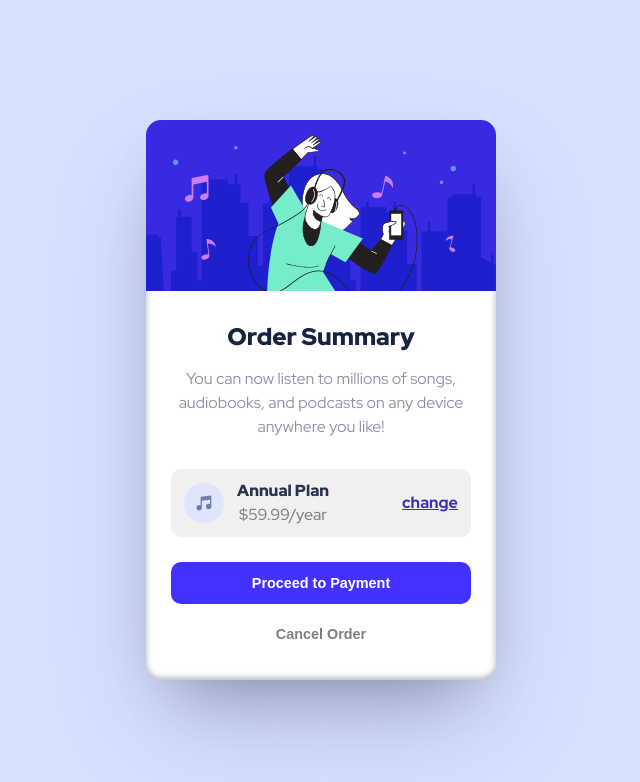
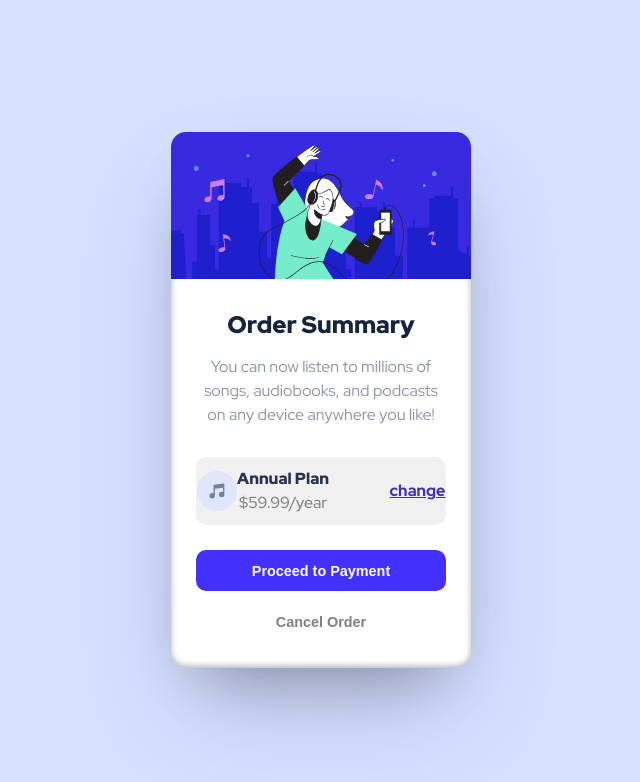
Before and after one commit to meet-gondaliya/Order-summary-component, a plain HTML site: page index.html in a window 1280 px wide. Shown: the whole page, without its empty margins (319-959 px from the left). Drawn offline with Linux system fonts and the light colour scheme.

Commit message:
Update Width 300px

```diff
--- a/style.css
+++ b/style.css
@@ -16,7 +16,7 @@ body {
 }
 
 .container {
-    max-width: 350px;
+    max-width: 300px;
     background-color: #FFF;
     border-radius: 15px;
     box-shadow: rgba(50, 50, 93, 0.25) 0px 50px 100px -20px, rgba(0, 0, 0, 0.3) 0px 30px 60px -30px, rgba(10, 37, 64, 0.35) 0px -2px 6px 0px inset;
```
